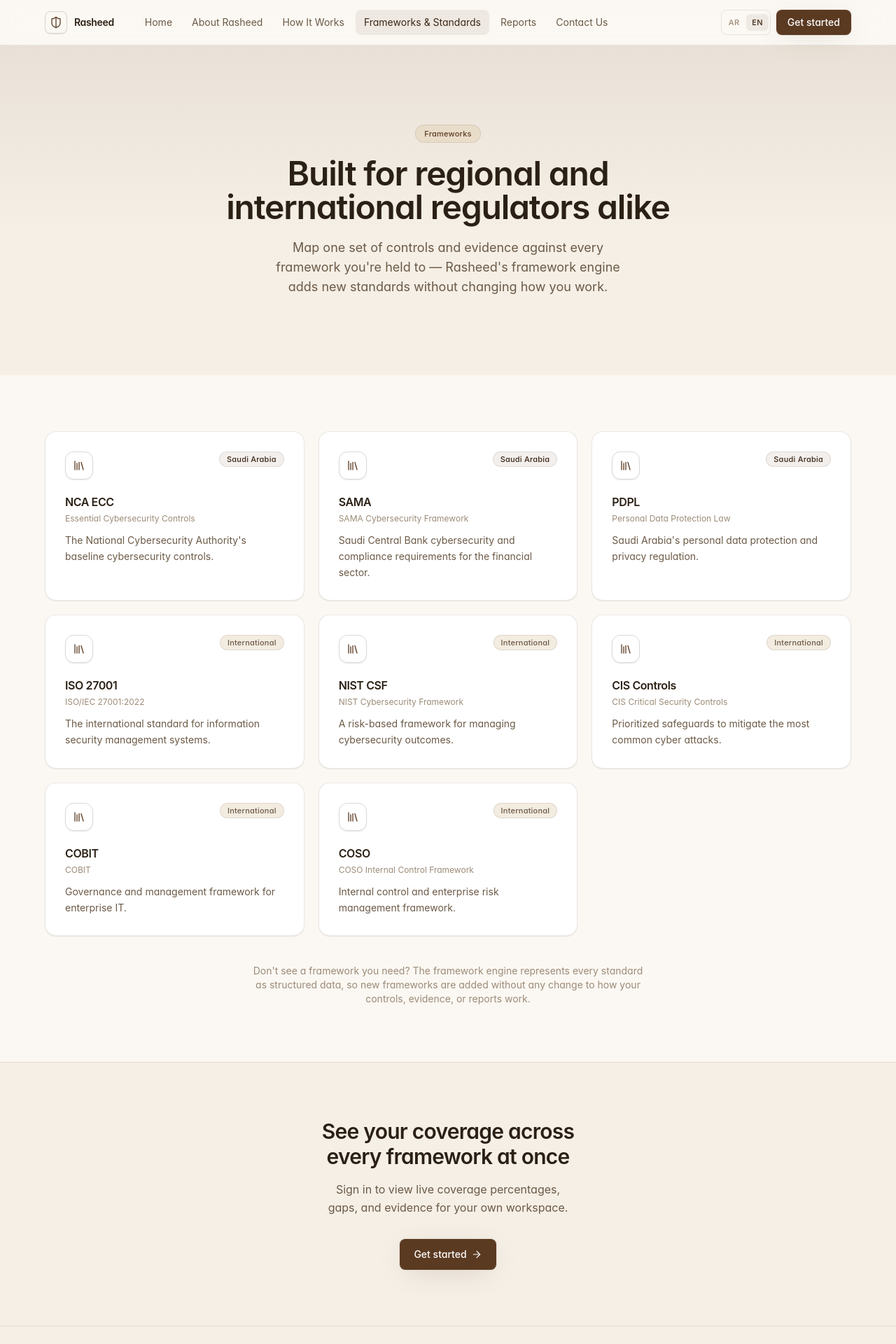
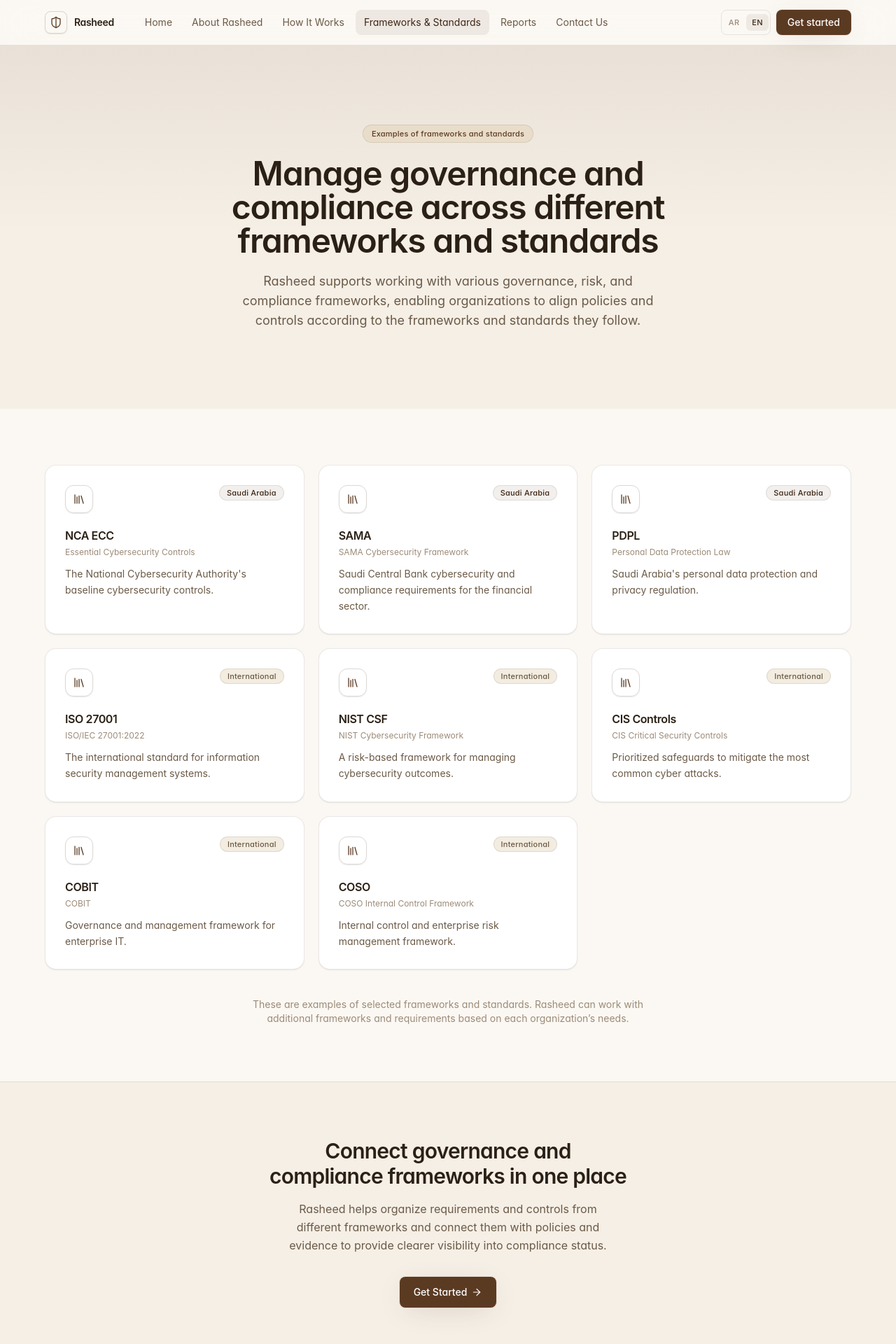
Before and after one commit to hh230/ai-grc-assistant-new, a Next.js app in the folder apps/web/: page /en/frameworks-supported in a window 1280 px wide. Shown: the top 1920 px of the page at 70% size. Built offline with nearby package versions, Linux system fonts and the light colour scheme.

Commit message:
Refine Rasheed frameworks positioning

```diff
--- a/apps/web/app/[locale]/(marketing)/frameworks-supported/page.tsx
+++ b/apps/web/app/[locale]/(marketing)/frameworks-supported/page.tsx
@@ -53,7 +53,11 @@
         </p>
       </section>
 
-      <CTASection title={t("cta.title")} description={t("cta.description")} />
+      <CTASection
+        title={t("cta.title")}
+        description={t("cta.description")}
+        ctaLabel={t("cta.button")}
+      />
     </>
   );
 }
--- a/apps/web/messages/en.json
+++ b/apps/web/messages/en.json
@@ -600,14 +600,15 @@
   },
   "frameworksSupportedPage": {
     "hero": {
-      "eyebrow": "Frameworks",
-      "title": "Built for regional and international regulators alike",
-      "description": "Map one set of controls and evidence against every framework you're held to — Rasheed's framework engine adds new standards without changing how you work."
+      "eyebrow": "Examples of frameworks and standards",
+      "title": "Manage governance and compliance across different frameworks and standards",
+      "description": "Rasheed supports working with various governance, risk, and compliance frameworks, enabling organizations to align policies and controls according to the frameworks and standards they follow."
     },
-    "footerNote": "Don't see a framework you need? The framework engine represents every standard as structured data, so new frameworks are added without any change to how your controls, evidence, or reports work.",
+    "footerNote": "These are examples of selected frameworks and standards. Rasheed can work with additional frameworks and requirements based on each organization’s needs.",
     "cta": {
-      "title": "See your coverage across every framework at once",
-      "description": "Sign in to view live coverage percentages, gaps, and evidence for your own workspace."
+      "title": "Connect governance and compliance frameworks in one place",
+      "description": "Rasheed helps organize requirements and controls from different frameworks and connect them with policies and evidence to provide clearer visibility into compliance status.",
+      "button": "Get Started"
     }
   },
   "login": {
```
Also changed, not shown: apps/web/messages/ar.json.
